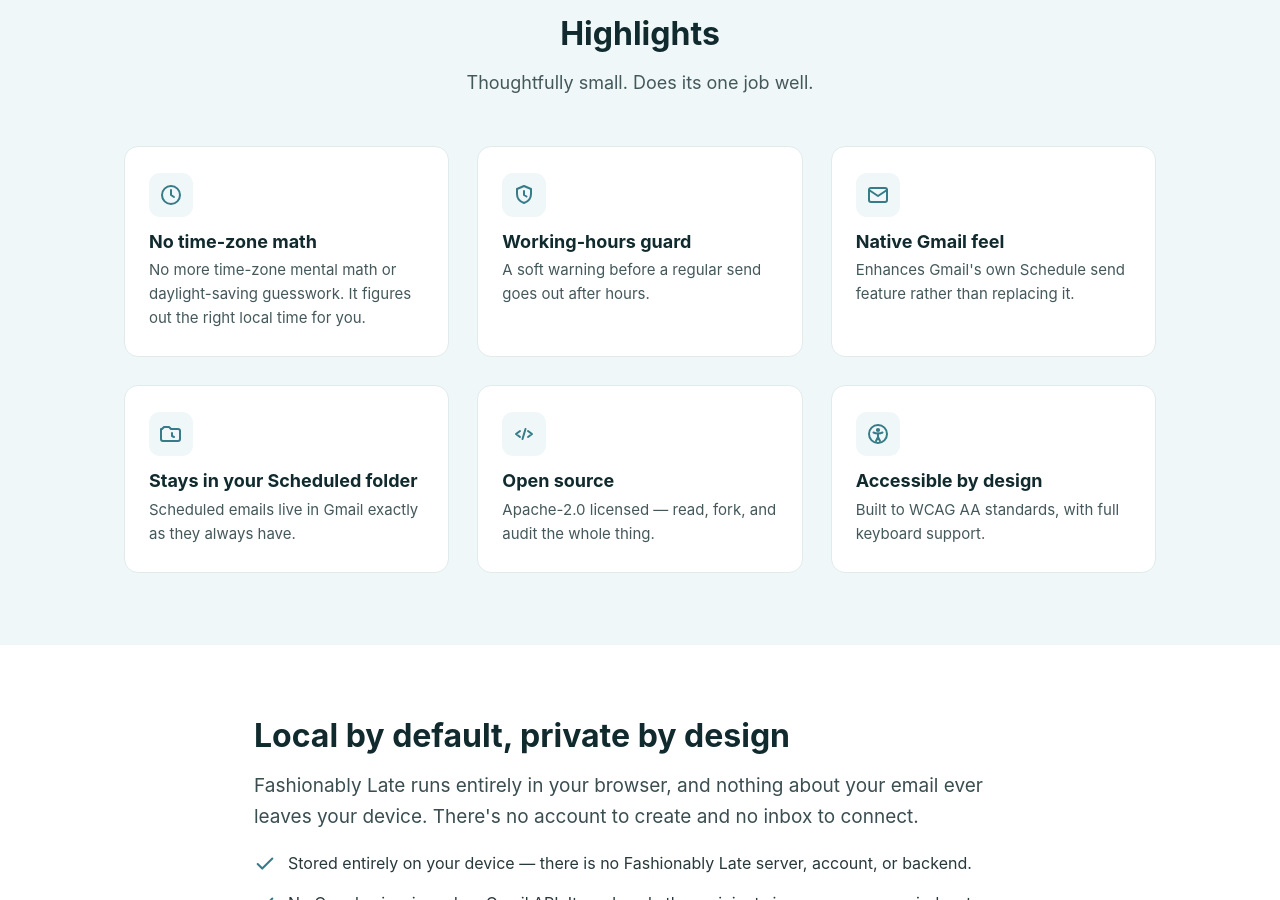
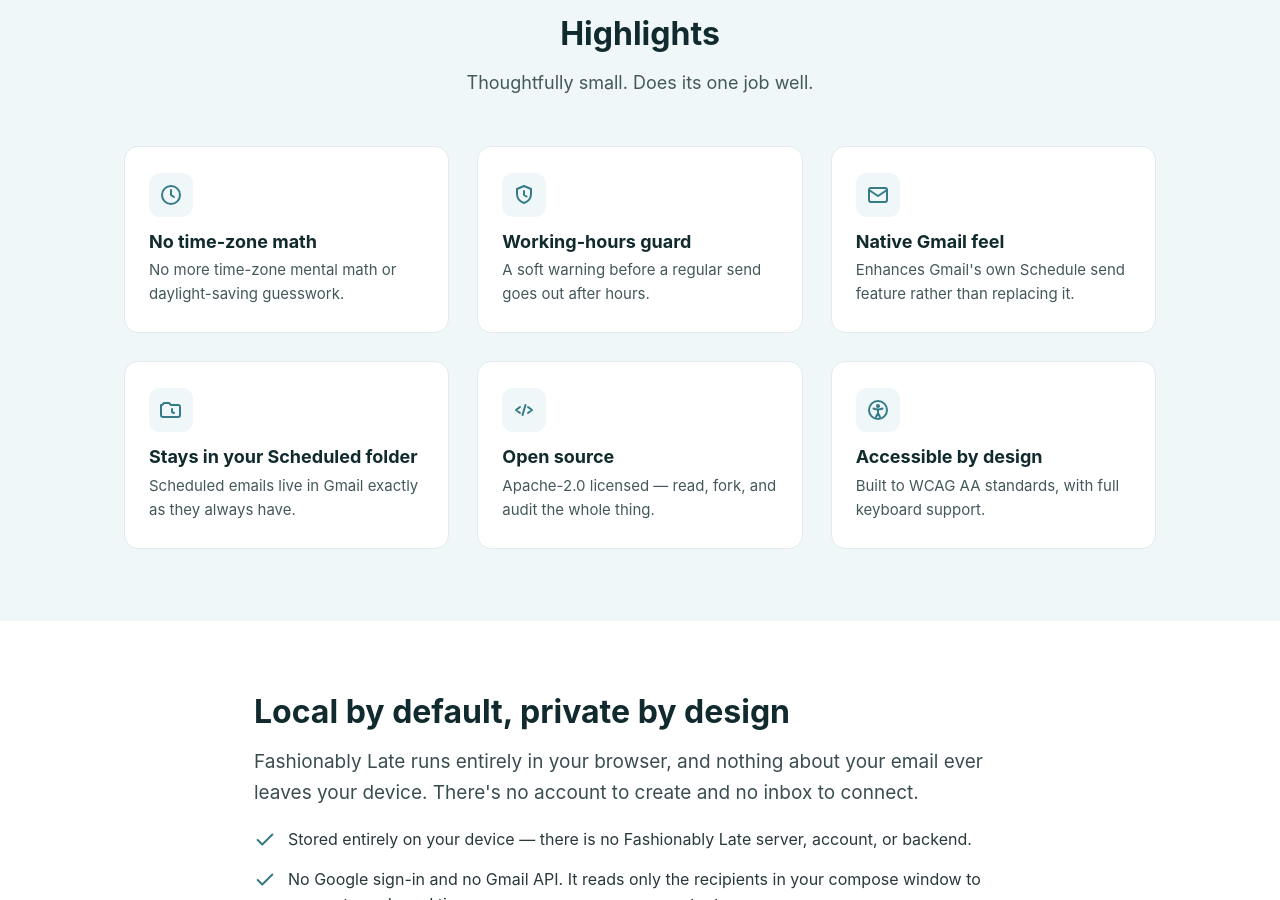
Before and after one commit to fenil-dedhia/OutboxIQ, a Jekyll site: the page built from docs/index.html, in a window 1280 px wide and 900 px high, scrolled down 2465 px. Built offline with Jekyll 4.4.1, drawn with Linux system fonts in a browser that asks for light colours.

Commit message:
copy(site): trim "No time-zone math" highlight to one sentence
Co-Authored-By: Claude Opus 4.8 (1M context) <noreply@anthropic.com>

```diff
--- a/docs/index.html
+++ b/docs/index.html
@@ -790,7 +790,7 @@ title: "Fashionably Late — Schedule Gmail emails in your recipient's time zone
                   </svg>
                 </span>
                 <h3>No time-zone math</h3>
-                <p>No more time-zone mental math or daylight-saving guesswork. It figures out the right local time for you.</p>
+                <p>No more time-zone mental math or daylight-saving guesswork.</p>
               </div>
               <div class="fl-card">
                 <span class="fl-card-icon">
```
